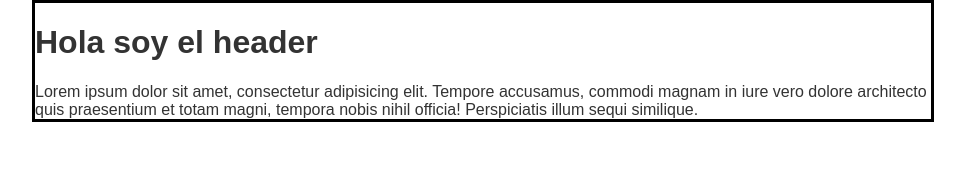
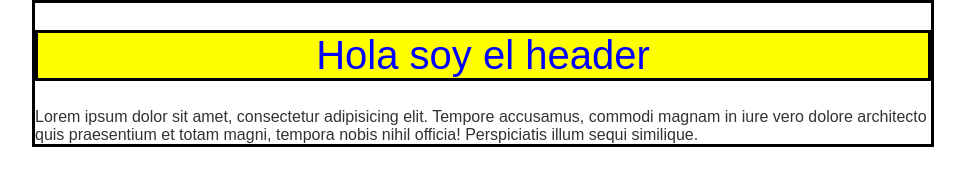
Before and after one commit to vladie22/framePostTestGit, a plain HTML site: page index.html in a window 1280 px wide. Shown: the whole page, without its empty margins (157-1122 px from the left). Drawn offline with Linux system fonts and the light colour scheme.

Commit message:
Se ha modificado los estilos de la cabecera

```diff
--- a/style/style.css
+++ b/style/style.css
@@ -14,3 +14,12 @@ body
     margin: 0 auto;
     text-align: left;
 }
+
+#container h1 {
+    color: blue;
+    font-size: 40px;
+    font-weight: 100;
+    border: solid black;
+    background-color: yellow;
+    text-align: center;
+}
```
